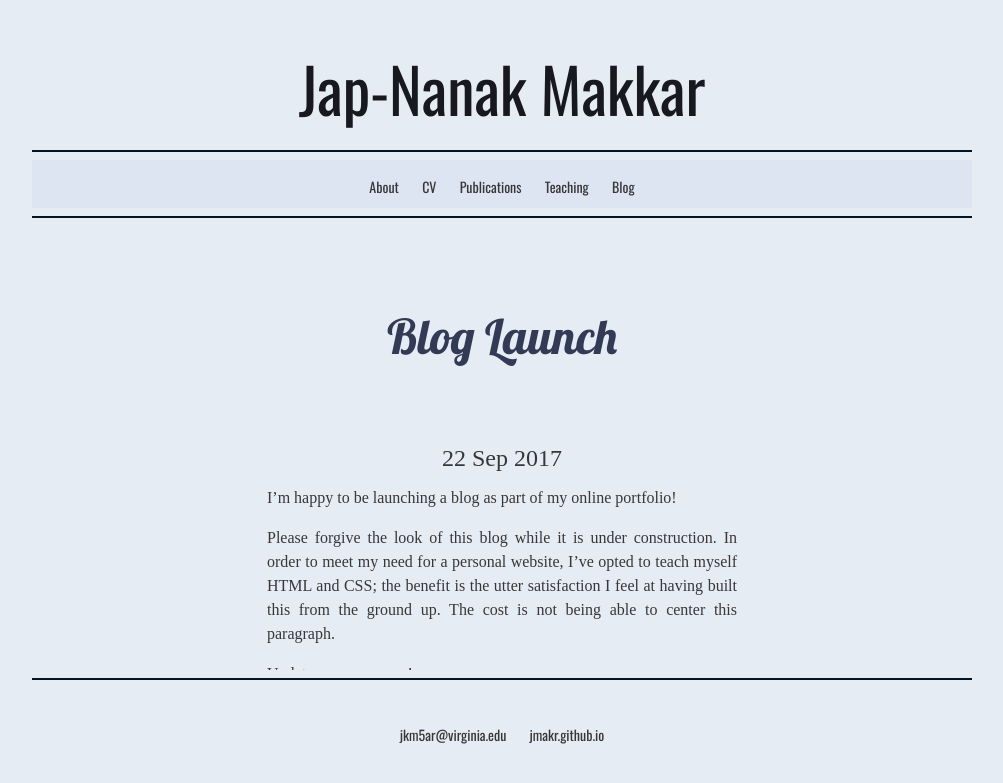
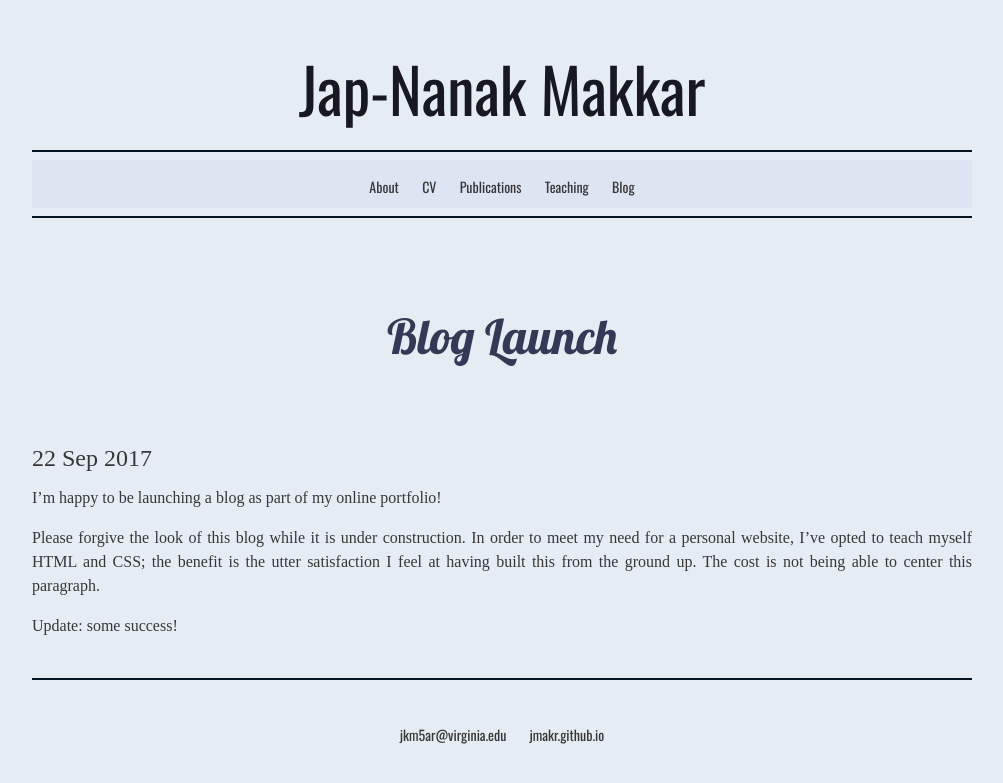
Before and after one commit to jmakr/jmakr.github.io, a Jekyll site: the page built from _posts/2017-09-22-Blog-Launch.md, in a window 1280 px wide. Shown: the top 783 px of the page, without its empty margins (138-1141 px from the left). Built offline with Jekyll 4.4.1, drawn with Linux system fonts in a browser that asks for light colours; some web fonts are replaced.

Commit message:
Update post.html

```diff
--- a/_layouts/post.html
+++ b/_layouts/post.html
@@ -6,12 +6,12 @@ layout: default
 <h5>{{ page.title }}</h5>
 </div>
 
-<div class="datehelper">
+<div class="datecontainer">
 <p4 class="meta">{{ page.date | date_to_string }}</p4>
 </div>
 
+<div class="postcontainer">
 <div class="post">
-  <div class="posthelper">
   {{ content }}
-  </div>
 </div>
+</div>
```
